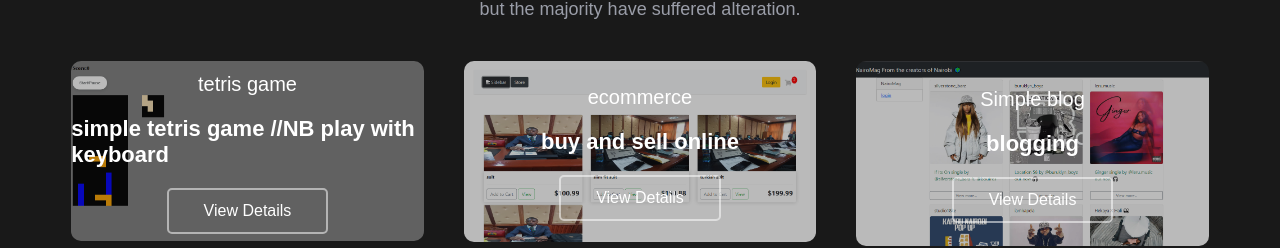
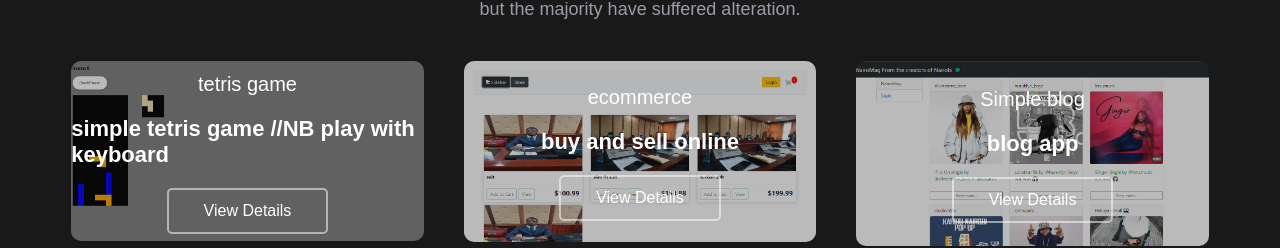
Before and after one commit to paolosiroko/portfolio, a React (Create React App) app: page / in a window 1280 px wide. Shown: the part 2561-2809 px from the top of the page. Built offline with nearby package versions, Linux system fonts and the light colour scheme.

Commit message:
Update Project.js

```diff
--- a/src/components/Project.js
+++ b/src/components/Project.js
@@ -65,7 +65,7 @@ function Project() {
                      </div>
                      <div className="project__meta absolute">
                      <h5 className="project__text">Simple blog</h5>
-                     <h4 className="project__text">blogging</h4>
+                     <h4 className="project__text">blog app</h4>
                      <a href="https://nairomagblog.herokuapp.com/" className="project__btn">View Details</a>
                      </div>
                  </div>
```
